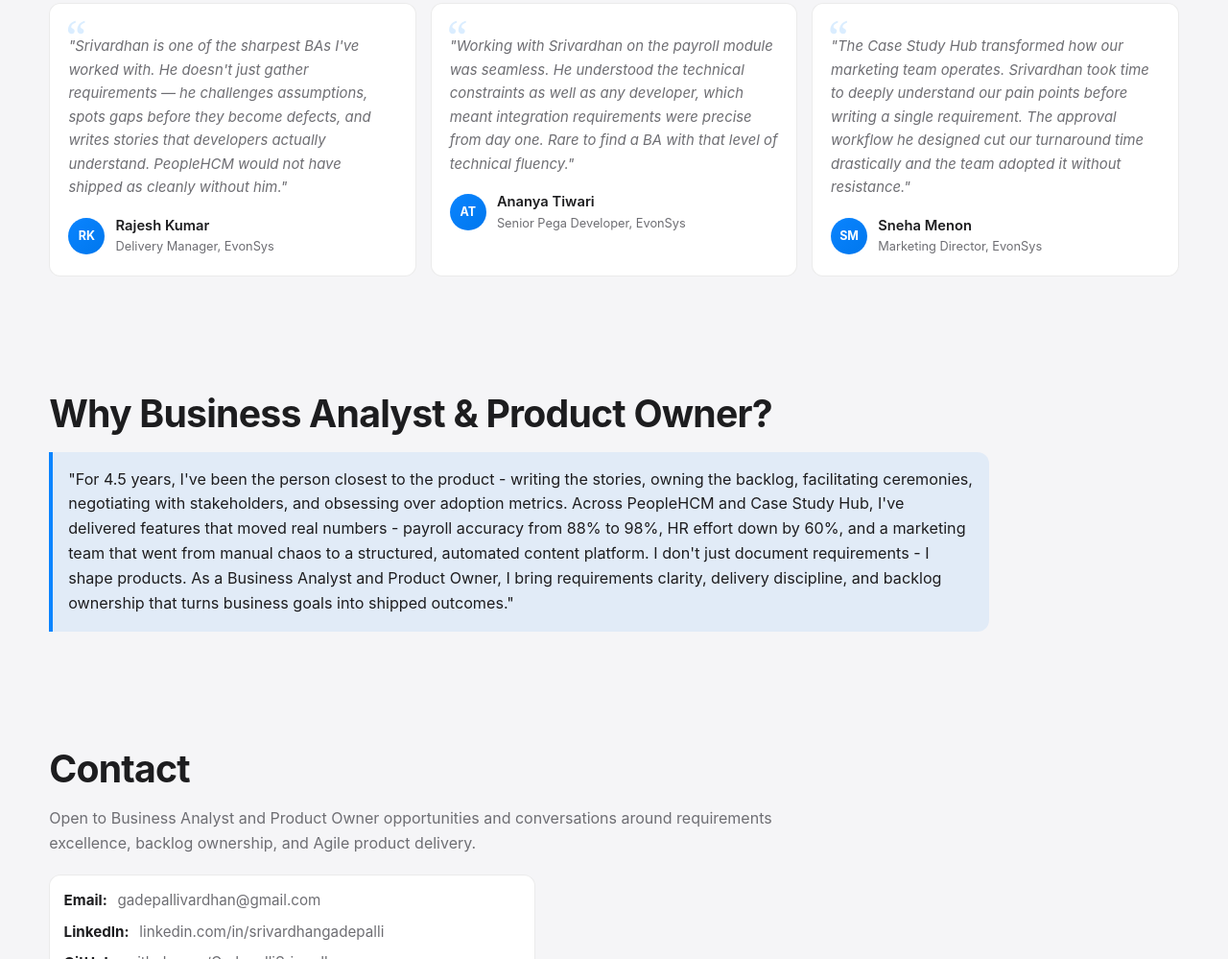
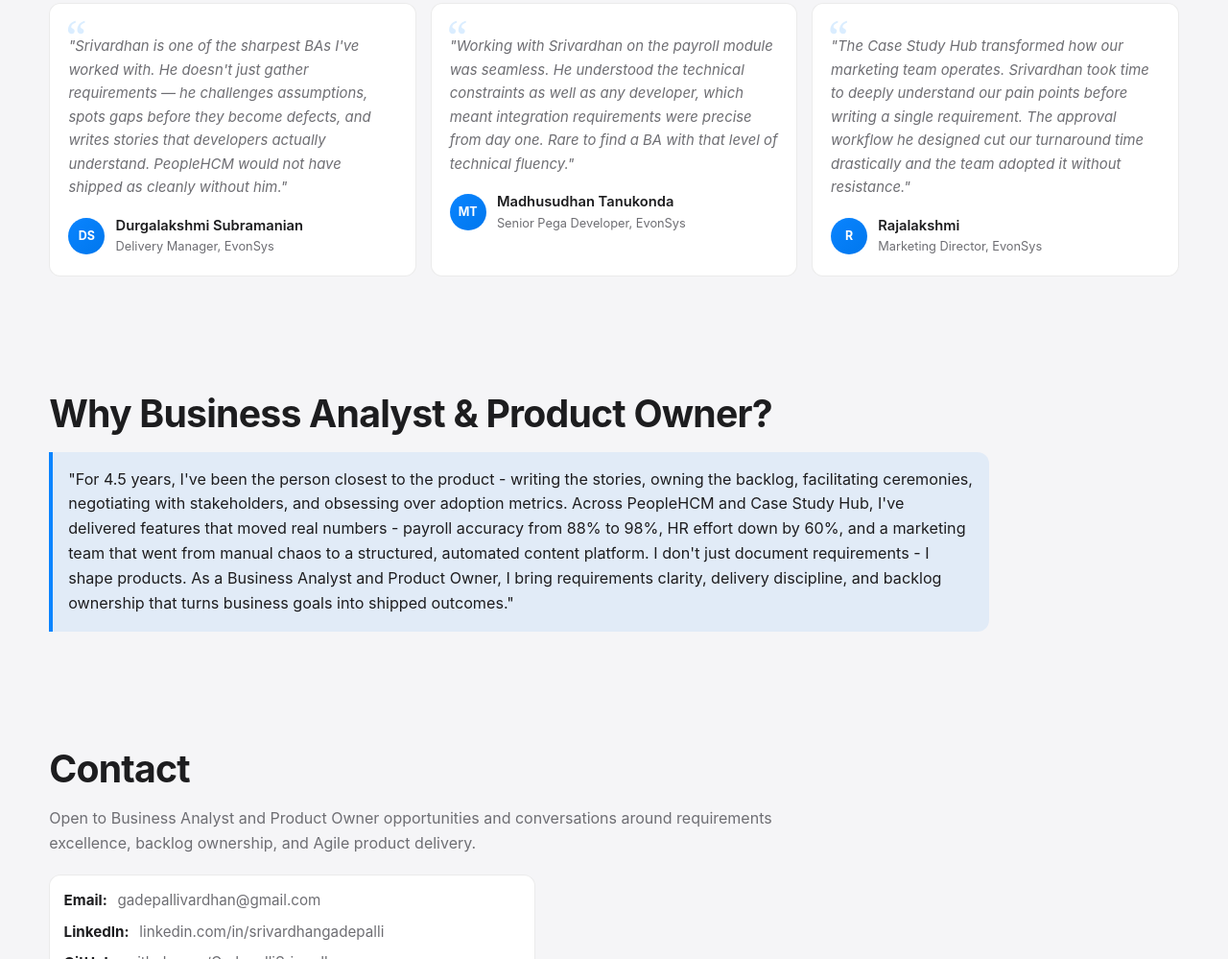
Before and after one commit to GadepalliSrivardhan/Personal-websitevardhan, a plain HTML site: page index.html in a window 1280 px wide. Shown: the part 4720-5719 px from the top of the page at 96% size. Drawn offline with Linux system fonts and the light colour scheme.

Commit message:
Update testimonial names

```diff
--- a/index.html
+++ b/index.html
@@ -476,9 +476,9 @@
           <article class="testimonial-card reveal">
             <p class="testimonial-text">"Srivardhan is one of the sharpest BAs I've worked with. He doesn't just gather requirements — he challenges assumptions, spots gaps before they become defects, and writes stories that developers actually understand. PeopleHCM would not have shipped as cleanly without him."</p>
             <div class="testimonial-author">
-              <div class="author-avatar">RK</div>
+              <div class="author-avatar">DS</div>
               <div>
-                <p class="author-name">Rajesh Kumar</p>
+                <p class="author-name">Durgalakshmi Subramanian</p>
                 <p class="author-role">Delivery Manager, EvonSys</p>
               </div>
             </div>
@@ -486,9 +486,9 @@
           <article class="testimonial-card reveal">
             <p class="testimonial-text">"Working with Srivardhan on the payroll module was seamless. He understood the technical constraints as well as any developer, which meant integration requirements were precise from day one. Rare to find a BA with that level of technical fluency."</p>
             <div class="testimonial-author">
-              <div class="author-avatar">AT</div>
+              <div class="author-avatar">MT</div>
               <div>
-                <p class="author-name">Ananya Tiwari</p>
+                <p class="author-name">Madhusudhan Tanukonda</p>
                 <p class="author-role">Senior Pega Developer, EvonSys</p>
               </div>
             </div>
@@ -496,9 +496,9 @@
           <article class="testimonial-card reveal">
             <p class="testimonial-text">"The Case Study Hub transformed how our marketing team operates. Srivardhan took time to deeply understand our pain points before writing a single requirement. The approval workflow he designed cut our turnaround time drastically and the team adopted it without resistance."</p>
             <div class="testimonial-author">
-              <div class="author-avatar">SM</div>
+              <div class="author-avatar">R</div>
               <div>
-                <p class="author-name">Sneha Menon</p>
+                <p class="author-name">Rajalakshmi</p>
                 <p class="author-role">Marketing Director, EvonSys</p>
               </div>
             </div>
```
